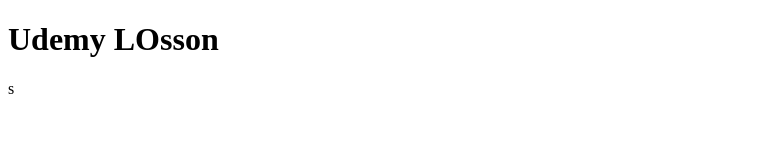
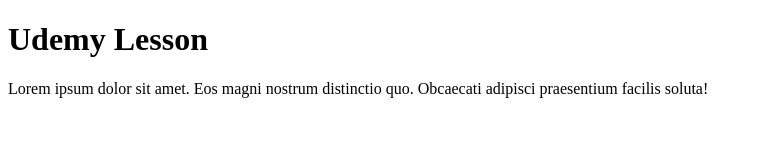
Before and after one commit to VadimRL/udemyLesson, a plain HTML site: page index.html in a window 1280 px wide. Shown: the whole page, without its empty margins (0-762 px from the left). Drawn offline with Linux system fonts and the light colour scheme.

Commit message:
added paragraph in index.html

```diff
--- a/index.html
+++ b/index.html
@@ -7,6 +7,11 @@
     <title>Document</title>
 </head>
 <body>
-    <h1>Udemy LOsson</h1>s
+    <h1>Udemy Lesson</h1>
+    <p>
+        Lorem ipsum dolor sit amet.
+        Eos magni nostrum distinctio quo.
+        Obcaecati adipisci praesentium facilis soluta!
+    </p>
 </body>
 </html>
```
